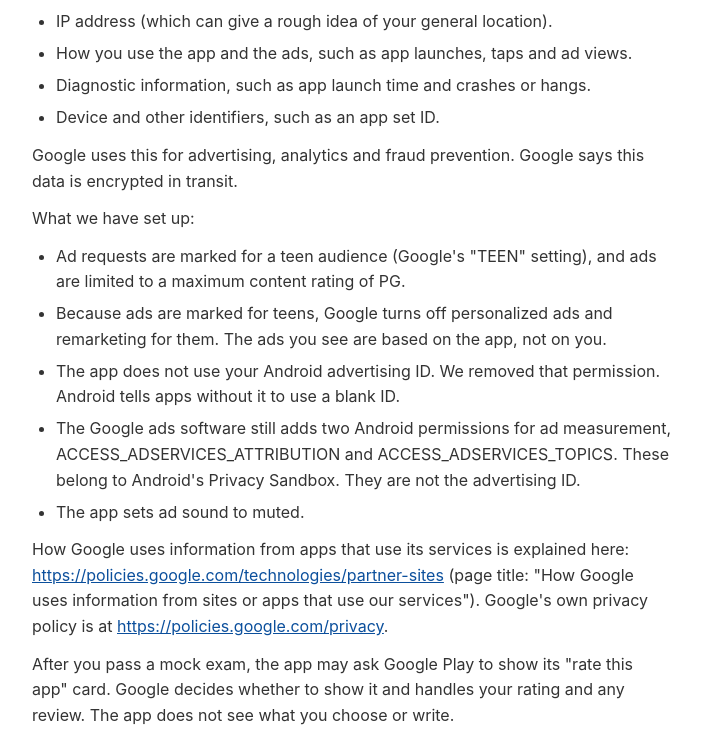
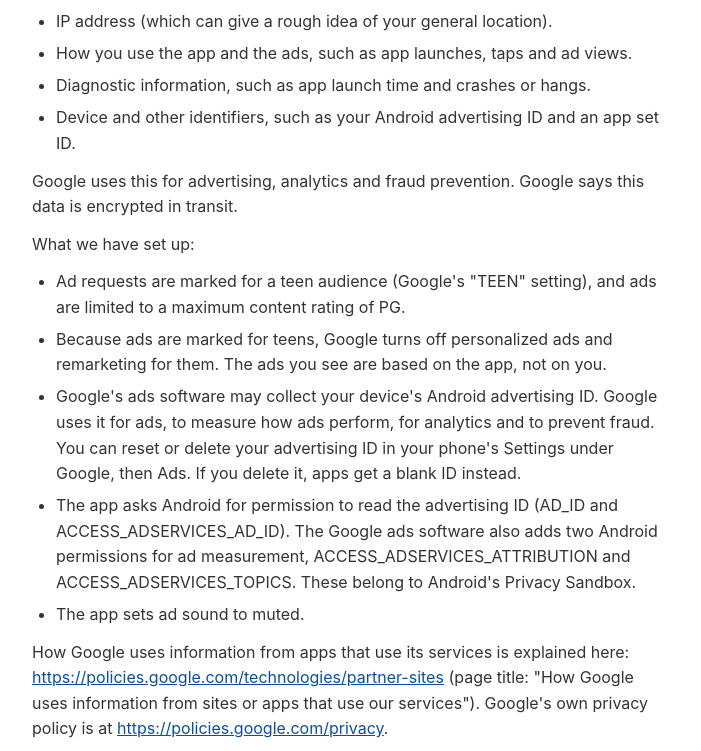
Before and after one commit to FelixAsencioEncephalon/permit-notebook-florida-privacy, a plain HTML site: page index.html in a window 1280 px wide. Shown: the part 1670-2421 px from the top of the page, without its empty margins (288-989 px from the left). Drawn offline with Linux system fonts and the light colour scheme.

Commit message:
Privacy policy: Google's ads software may collect the advertising ID (2026-11-25)

```diff
--- a/index.html
+++ b/index.html
@@ -28,7 +28,7 @@
 <body>
   <main>
   <h1>Permit Notebook Privacy Policy</h1>
-  <p class="updated">Effective date: November 23, 2026<br>
+  <p class="updated">Effective date: November 25, 2026<br>
   Web address of this page: https://felixasencioencephalon.github.io/permit-notebook-florida-privacy/</p>
 
   <p>This is the privacy policy for the Android app Permit Notebook (package name com.permitnotebook.florida). It tells you what the app keeps, what it sends, and what choices you have. It is written to be read by teens and parents.</p>
@@ -67,15 +67,15 @@
     <li>IP address (which can give a rough idea of your general location).</li>
     <li>How you use the app and the ads, such as app launches, taps and ad views.</li>
     <li>Diagnostic information, such as app launch time and crashes or hangs.</li>
-    <li>Device and other identifiers, such as an app set ID.</li>
+    <li>Device and other identifiers, such as your Android advertising ID and an app set ID.</li>
   </ul>
   <p>Google uses this for advertising, analytics and fraud prevention. Google says this data is encrypted in transit.</p>
   <p>What we have set up:</p>
   <ul>
     <li>Ad requests are marked for a teen audience (Google's "TEEN" setting), and ads are limited to a maximum content rating of PG.</li>
     <li>Because ads are marked for teens, Google turns off personalized ads and remarketing for them. The ads you see are based on the app, not on you.</li>
-    <li>The app does not use your Android advertising ID. We removed that permission. Android tells apps without it to use a blank ID.</li>
-    <li>The Google ads software still adds two Android permissions for ad measurement, ACCESS_ADSERVICES_ATTRIBUTION and ACCESS_ADSERVICES_TOPICS. These belong to Android's Privacy Sandbox. They are not the advertising ID.</li>
+    <li>Google's ads software may collect your device's Android advertising ID. Google uses it for ads, to measure how ads perform, for analytics and to prevent fraud. You can reset or delete your advertising ID in your phone's Settings under Google, then Ads. If you delete it, apps get a blank ID instead.</li>
+    <li>The app asks Android for permission to read the advertising ID (AD_ID and ACCESS_ADSERVICES_AD_ID). The Google ads software also adds two Android permissions for ad measurement, ACCESS_ADSERVICES_ATTRIBUTION and ACCESS_ADSERVICES_TOPICS. These belong to Android's Privacy Sandbox.</li>
     <li>The app sets ad sound to muted.</li>
   </ul>
   <p>How Google uses information from apps that use its services is explained here: <a href="https://policies.google.com/technologies/partner-sites">https://policies.google.com/technologies/partner-sites</a> (page title: "How Google uses information from sites or apps that use our services"). Google's own privacy policy is at <a href="https://policies.google.com/privacy">https://policies.google.com/privacy</a>.</p>
```
